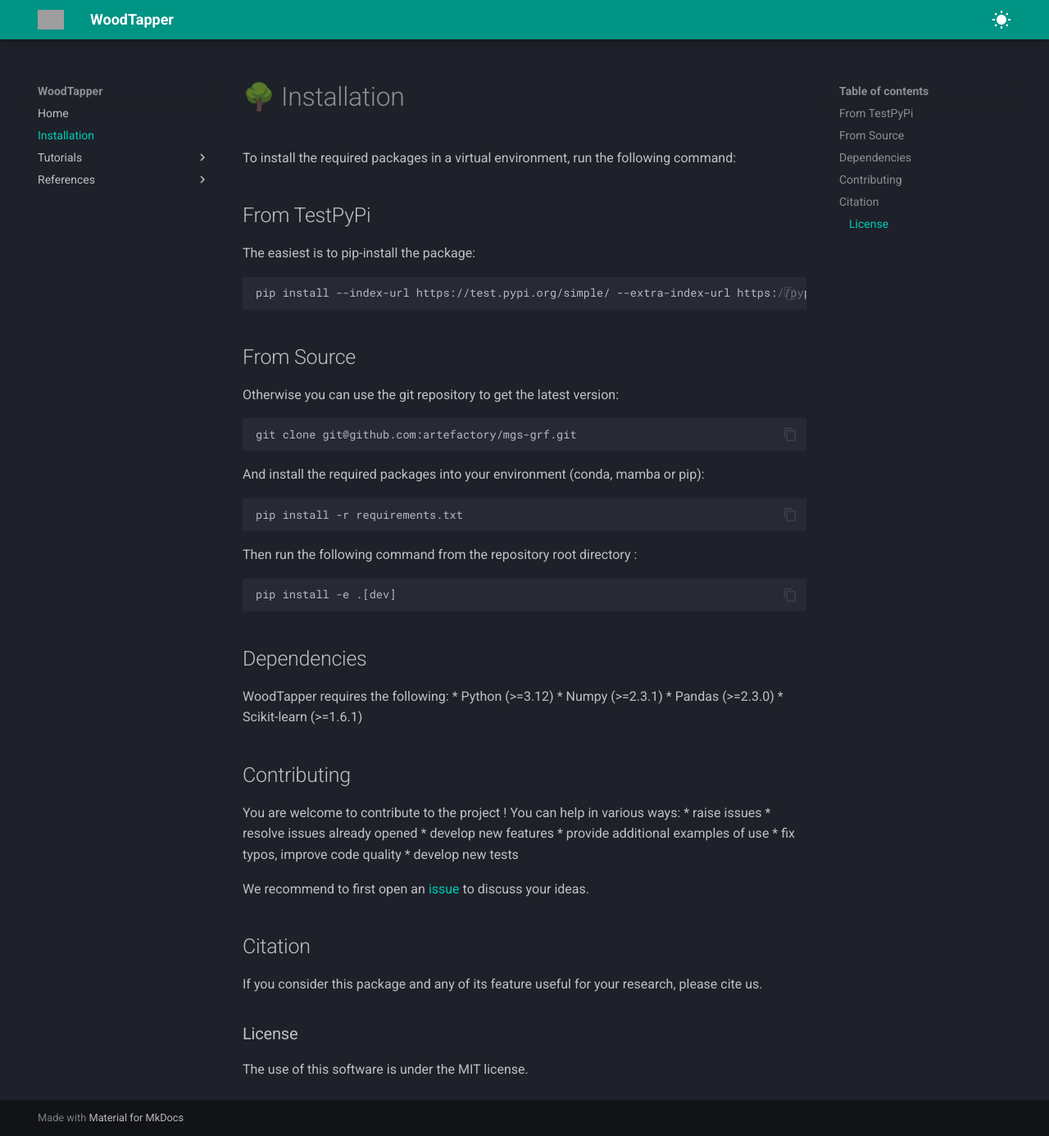
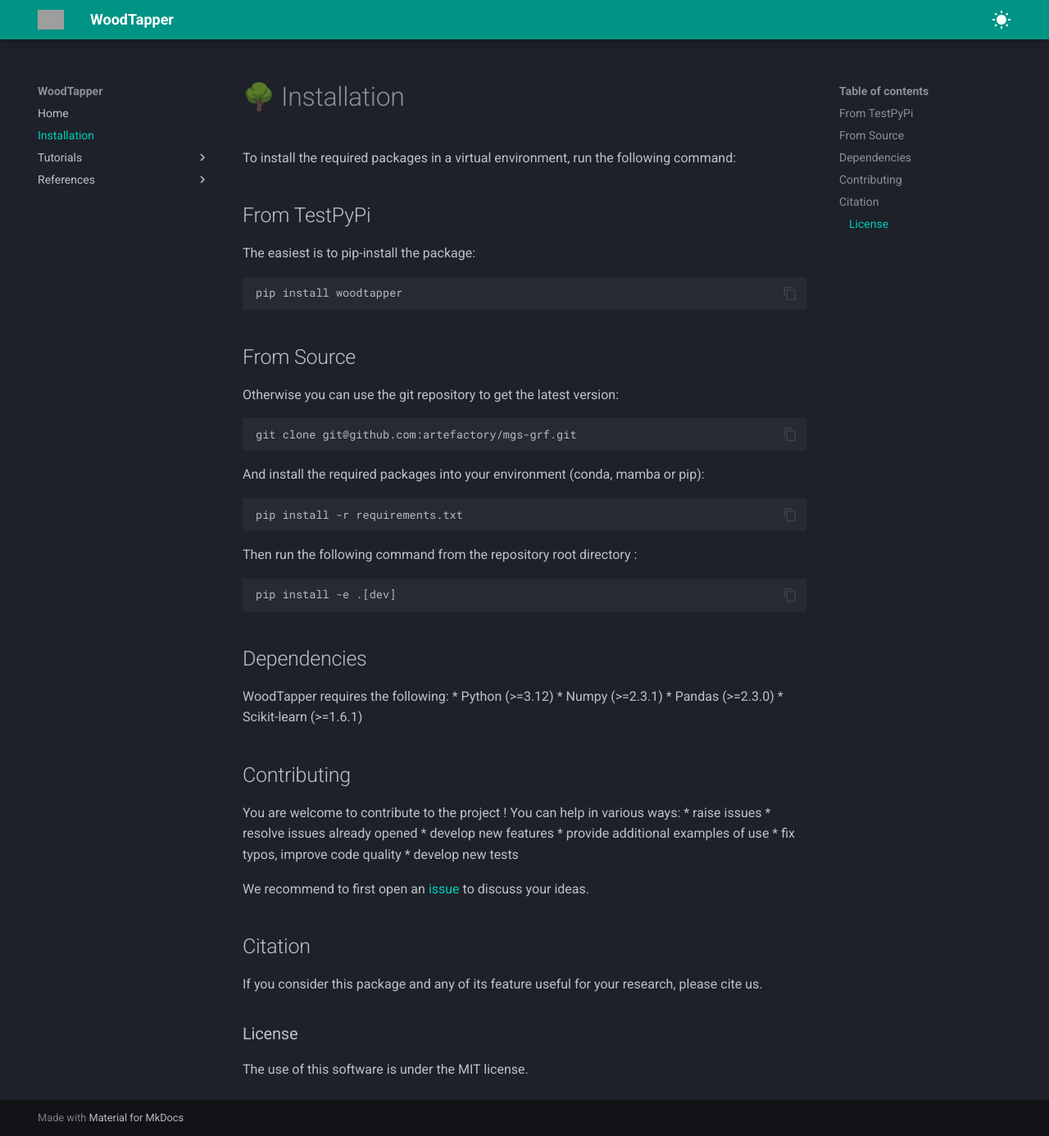
Before and after one commit to artefactory/woodtapper, an MkDocs documentation site: the page built from docs/installation.md, in a window 1280 px wide and 1386 px high. Shown: the whole window at 82% size. Built offline with MkDocs 1.6.1 and Material for MkDocs 9.7.7, drawn with Linux system fonts in a browser that asks for light colours; grey boxes are pictures that could not be loaded.

Commit message:
Updtae from testpypi to pypi

````diff
--- a/docs/installation.md
+++ b/docs/installation.md
@@ -6,7 +6,7 @@
 ## From TestPyPi
 The easiest is to pip-install the package:
 ```bash
-pip install --index-url https://test.pypi.org/simple/ --extra-index-url https://pypi.org/simple/ woodtapper
+pip install woodtapper
 ```
 
 ## From Source
````
